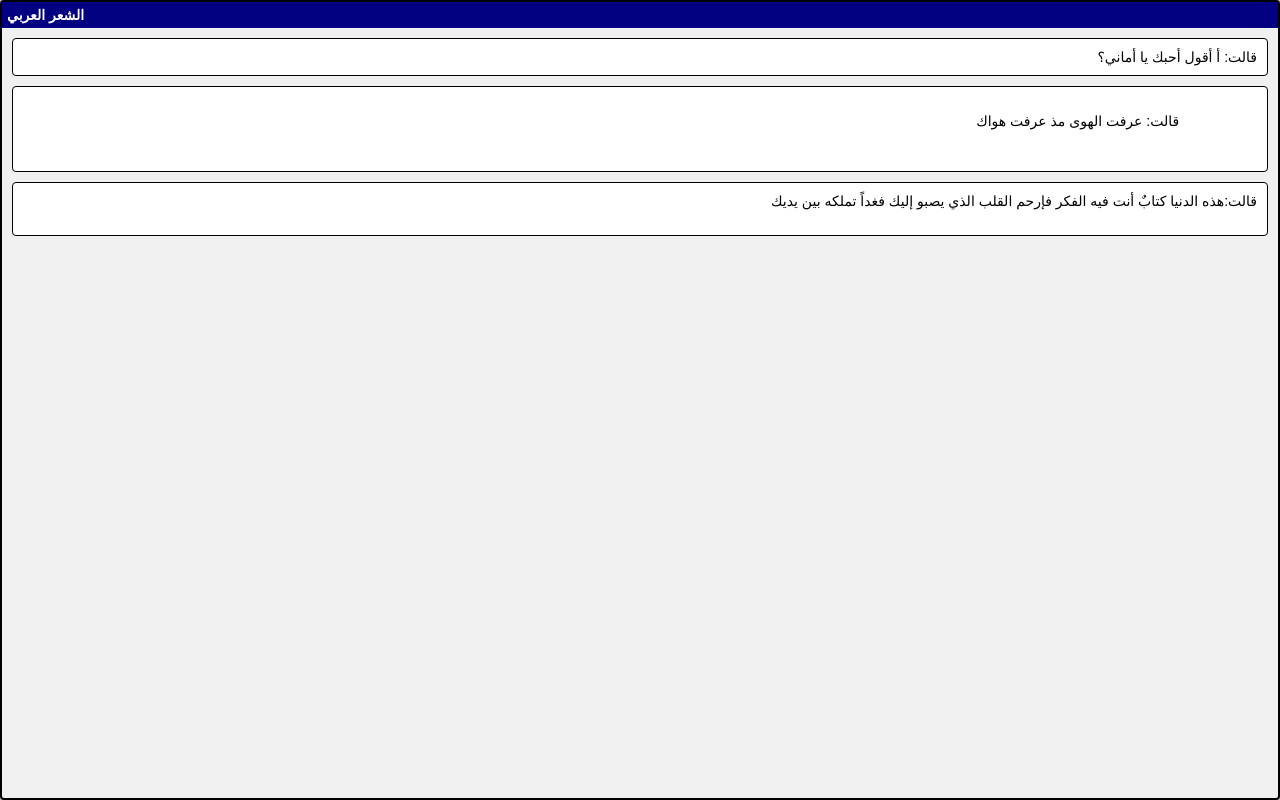
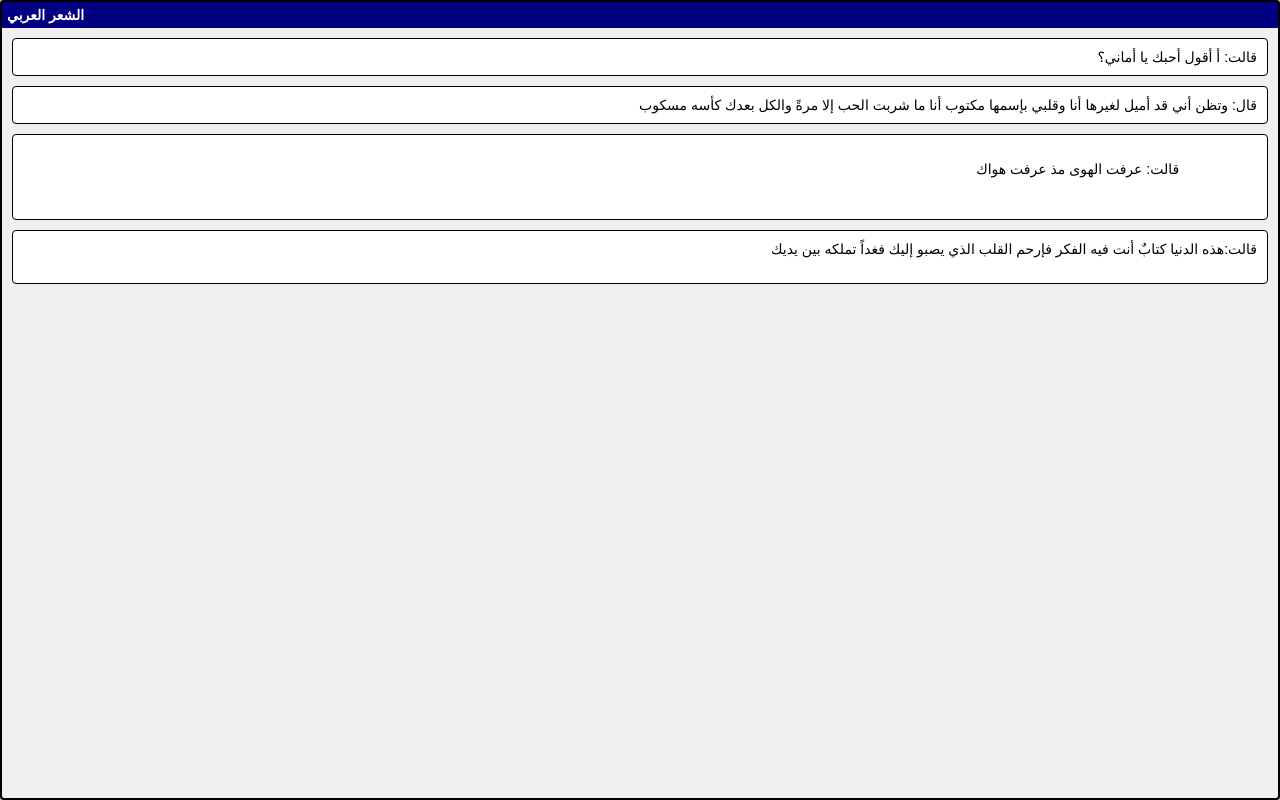
Before and after one commit to 3abath/poem, a plain HTML site: page index.html in a window 1280 px wide. Drawn offline with Linux system fonts and the light colour scheme.

Commit message:
Update index.html

```diff
--- a/index.html
+++ b/index.html
@@ -75,6 +75,9 @@
             <div class="dialog-box">
                 <p class="poem">قالت: أ أقول أحبك يا أماني؟</p>
             </div>
+        <div class="dialog-box">
+                <p class="poem">قال: وتظن أني قد أميل لغيرها أنا وقلبي بإسمها مكتوب أنا ما شربت الحب إلا مرةً والكل بعدك كأسه مسكوب</p>
+            </div>
             <div class="dialog-box">
                 <p class="poem">
                     قالت: عرفت الهوى مذ عرفت هواك<br>
```
